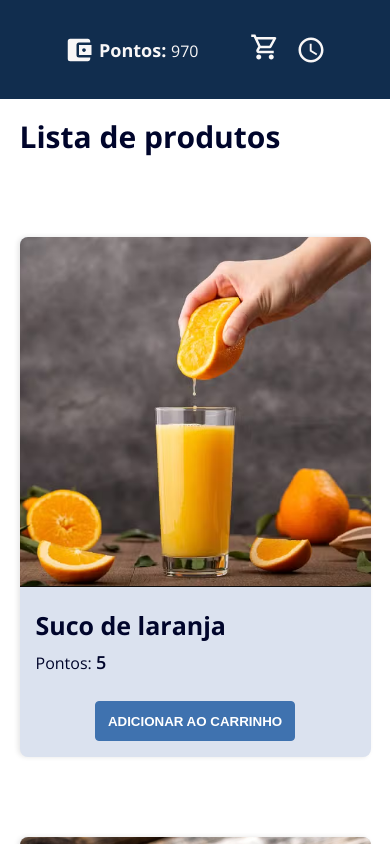
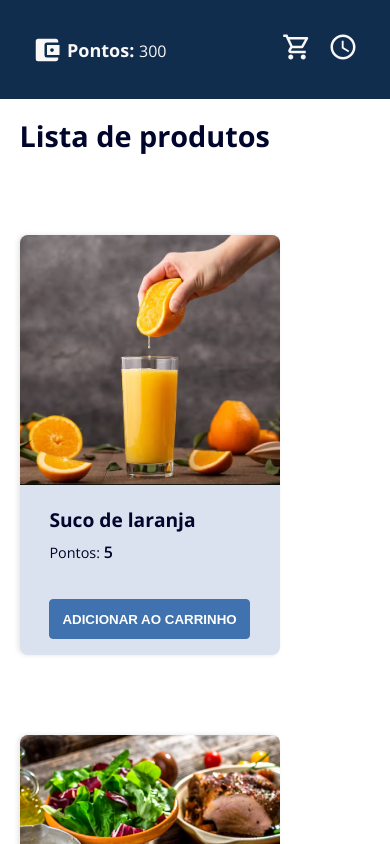
Before and after one commit to CharlesBrun/code-store, a React (Create React App) app: page / in a window 390 px wide. Shown: the top 844 px of the page. Built offline with nearby package versions, Linux system fonts and the light colour scheme; data requests are answered from the project's data file.

Commit message:
fix refactor fontsize and layout responsiveness

```diff
--- a/db.json
+++ b/db.json
@@ -1,6 +1,6 @@
 {
   "wallet": {
-    "points": 970
+    "points": 300
   },
   "products": [
     {
--- a/public/index.html
+++ b/public/index.html
@@ -3,6 +3,7 @@
   <head>
     <meta charset="utf-8" />
     <meta name="viewport" content="width=device-width, initial-scale=1" />
+    <link rel="icon" href="%PUBLIC_URL%/logo-title.png" />
     <link rel="preconnect" href="https://fonts.googleapis.com" />
     <link rel="preconnect" href="https://fonts.gstatic.com" crossorigin />
     <link
@@ -13,7 +14,7 @@
       rel="stylesheet"
       href="https://cdnjs.cloudflare.com/ajax/libs/font-awesome/4.7.0/css/font-awesome.min.css"
     />
-    <title>React App</title>
+    <title>PointsApp</title>
   </head>
   <body>
     <noscript>You need to enable JavaScript to run this app.</noscript>
--- a/src/components/Card/card.module.scss
+++ b/src/components/Card/card.module.scss
@@ -26,6 +26,25 @@
     object-fit: cover;
     border-radius: $card-border-radius $card-border-radius 0 0;
   }
+
+  @media (max-width: 550px) {
+    align-items: center;
+    height: 420px;
+    width: 260px;
+
+    &:hover {
+      height: 423px;
+      width: 263px;
+    }
+
+    img {
+      min-height: 250px;
+      max-height: 400px;
+      width: 100%;
+      object-fit: cover;
+      border-radius: $card-border-radius $card-border-radius 0 0;
+    }
+  }
 }
 
 .row {
@@ -49,6 +68,10 @@
 .cardTitle {
   font-size: 25px;
   font-weight: 700;
+
+  @media (max-width: 550px) {
+    font-size: 1.2rem;
+  }
 }
 
 .cardText {
@@ -59,6 +82,14 @@
     font-size: 18px;
     font-weight: 600;
   }
+
+  @media (max-width: 550px) {
+    font-size: 0.9rem;
+
+    span {
+      font-size: 1rem;
+    }
+  }
 }
 
 .cardFooter {
--- a/src/components/Header/header.module.scss
+++ b/src/components/Header/header.module.scss
@@ -7,6 +7,10 @@
   padding: 2rem 4rem;
   background-color: #112d4e;
   color: $nav-text-color;
+
+  @media (max-width: 550px) {
+    padding: 2rem 2rem;
+  }
 }
 
 .row {
@@ -30,7 +34,6 @@
 
 .rowNavIcon {
   display: flex;
-  align-items: center;
 
   .navIcon {
     margin-left: 1rem;
--- a/src/components/PageTitle/pageTitle.module.scss
+++ b/src/components/PageTitle/pageTitle.module.scss
@@ -7,6 +7,9 @@
 .title {
   font-size: 30px;
   font-weight: 700;
+  @media (max-width: 550px) {
+    font-size: 1.8rem;
+  }
 }
 
 .backIcon {
--- a/src/pages/Checkout/checkout.module.scss
+++ b/src/pages/Checkout/checkout.module.scss
@@ -22,6 +22,17 @@
   flex-wrap: wrap;
 }
 
+.rowFormAddress {
+  display: flex;
+  justify-content: space-between;
+  width: 100%;
+  gap: 2rem;
+
+  @media (max-width: 550px) {
+    flex-wrap: wrap;
+  }
+}
+
 .checkoutForm {
   flex: 1;
   display: flex;
@@ -39,8 +50,12 @@
   gap: 0.5rem;
 }
 
-.formGroup.addressGroup {
-  width: 100%;
+.inputAddress {
+  width: 80%;
+
+  @media (max-width: 550px) {
+    width: 100%;
+  }
 }
 
 label {
@@ -149,6 +164,10 @@ option {
   background-color: #fff;
 }
 
+.fillSpace {
+  flex-grow: 1;
+}
+
 .containerBtn {
   display: flex;
   margin-top: 50px;
--- a/src/pages/Checkout/index.tsx
+++ b/src/pages/Checkout/index.tsx
@@ -61,8 +61,9 @@ function Checkout() {
                 <p className={styles.error}>{errors.email.message}</p>
               )}
             </div>
-            <div className={styles.rowForm}>
-              <div className={`${styles.formGroup} ${styles.addressGroup}`}>
+            <div className={styles.rowFormAddress}>
+              <div className={styles.inputAddress}>
+                <div className={styles.formGroup}>
                   <label htmlFor="street">Rua</label>
                   <input
                     id="street"
@@ -72,6 +73,7 @@ function Checkout() {
                   {errors.street && (
                     <p className={styles.error}>{errors.street.message}</p>
                   )}
+                </div>
               </div>
 
               <div className={styles.formGroup}>
@@ -87,7 +89,8 @@ function Checkout() {
                   <p className={styles.error}>{errors.neighborhood.message}</p>
                 )}
               </div>
-
+            </div>
+            <div className={styles.rowForm}>
               <div className={styles.formGroup}>
                 <label htmlFor="number">Número</label>
                 <input
@@ -102,6 +105,7 @@ function Checkout() {
                 )}
               </div>
 
+              <div className={styles.fillSpace}>
                 <div className={styles.formGroup}>
                   <label htmlFor="city">Cidade</label>
                   <input
@@ -113,7 +117,9 @@ function Checkout() {
                     <p className={styles.error}>{errors.city.message}</p>
                   )}
                 </div>
+              </div>
 
+              <div className={styles.fillSpace}>
                 <div className={styles.formGroup}>
                   <label htmlFor="state">Estado</label>
                   <select
@@ -130,6 +136,7 @@ function Checkout() {
                   {errors.state && (
                     <p className={styles.error}>{errors.state.message}</p>
                   )}
+                </div>
               </div>
 
               <div className={styles.formGroup}>
```
Also changed, not shown: public/logo-title.png (added). Lines whose indentation alone changed are shown as unchanged.
